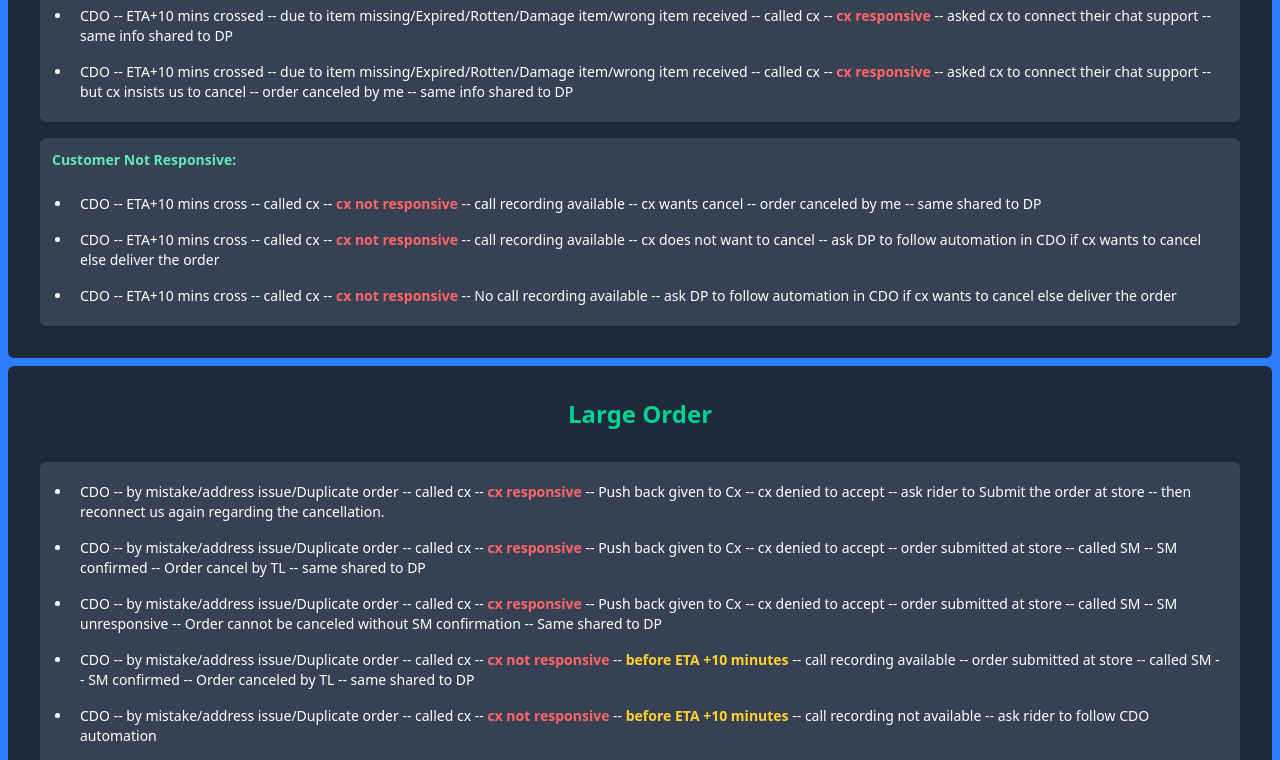
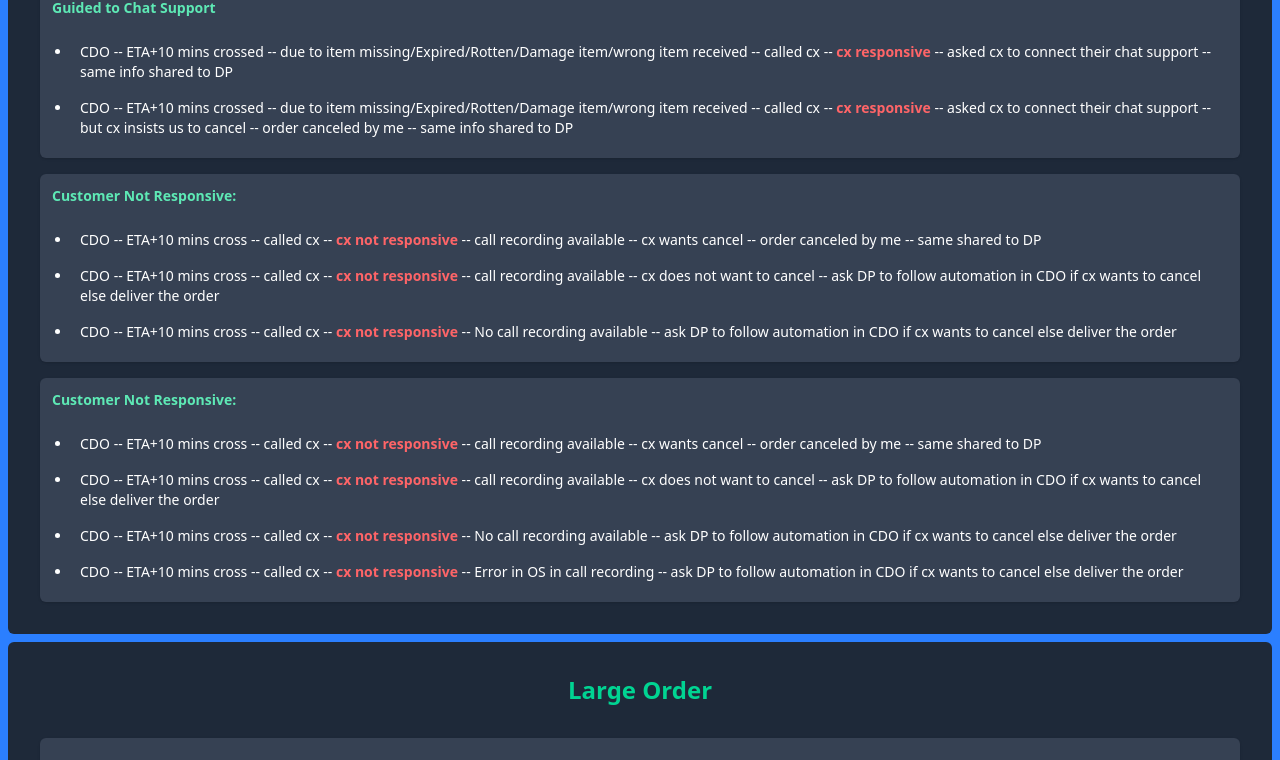
Before and after one commit to Code-with-Sahani/Blinket-DP, a React (Vite) app: page / in a window 1280 px wide. Shown: the part 3276-4036 px from the top of the page. Built offline with nearby package versions, Linux system fonts and the light colour scheme.

Commit message:
Update CDO.jsx

```diff
--- a/src/Components/CDO.jsx
+++ b/src/Components/CDO.jsx
@@ -42,6 +42,8 @@ const CDO = () => {
                         <li className='p-2'>CDO -- ETA+10 mins not cross -- called cx -- <strong className='text-red-400'>cx not responsive</strong> -- call recording available -- cx wants cancel -- order canceled by me -- same shared to DP</li>
                         <li className='p-2'>CDO -- ETA+10 mins not cross -- called cx -- <strong className='text-red-400'>cx not responsive</strong> -- call recording available -- cx does not want to cancel -- ask DP to follow automation in CDO if cx wants to cancel else deliver the order</li>
                         <li className='p-2'>CDO -- ETA+10 mins not cross -- called cx -- <strong className='text-red-400'>cx not responsive</strong> -- No call recording available -- ask DP to follow automation in CDO if cx wants to cancel else deliver the order</li>
+
+                        <li className='p-2'>CDO -- ETA+10 mins not cross -- called cx -- <strong className='text-red-400'>cx not responsive</strong> -- Error in OS in call recording -- ask DP to follow automation in CDO if cx wants to cancel else deliver the order</li>
                     </ul>
                 </div>
 
@@ -82,6 +84,19 @@ const CDO = () => {
                         <li className='p-2'>CDO -- ETA+10 mins cross -- called cx -- <strong className='text-red-400'>cx not responsive</strong> -- No call recording available -- ask DP to follow automation in CDO if cx wants to cancel else deliver the order</li>
                     </ul>
                 </div>
+
+                <div className="p-3 bg-gray-700 rounded-md shadow">
+                    <h3 className="text-md font-semibold text-emerald-300 mb-4">Customer Not Responsive:</h3>
+                    <ul className="list-disc pl-5">
+                        <li className='p-2'>CDO -- ETA+10 mins cross -- called cx -- <strong className='text-red-400'>cx not responsive</strong> -- call recording available -- cx wants cancel -- order canceled by me -- same shared to DP</li>
+
+                        <li className='p-2'>CDO -- ETA+10 mins cross -- called cx -- <strong className='text-red-400'>cx not responsive</strong> -- call recording available -- cx does not want to cancel -- ask DP to follow automation in CDO if cx wants to cancel else deliver the order</li>
+
+                        <li className='p-2'>CDO -- ETA+10 mins cross -- called cx -- <strong className='text-red-400'>cx not responsive</strong> -- No call recording available -- ask DP to follow automation in CDO if cx wants to cancel else deliver the order</li>
+
+                         <li className='p-2'>CDO -- ETA+10 mins cross -- called cx -- <strong className='text-red-400'>cx not responsive</strong> -- Error in OS in call recording -- ask DP to follow automation in CDO if cx wants to cancel else deliver the order</li>
+                    </ul>
+                </div>
             </div>
 
         </div>
```
Lines whose indentation alone changed are shown as unchanged.
